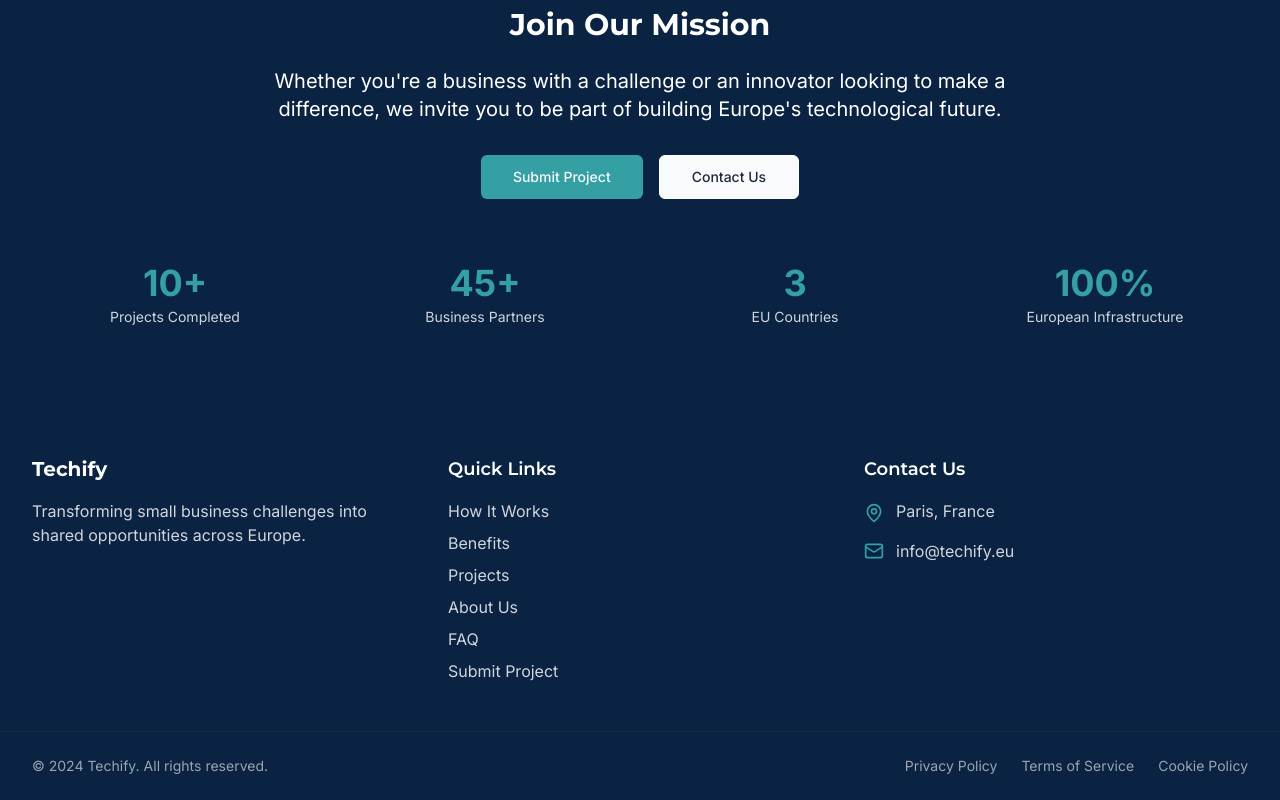
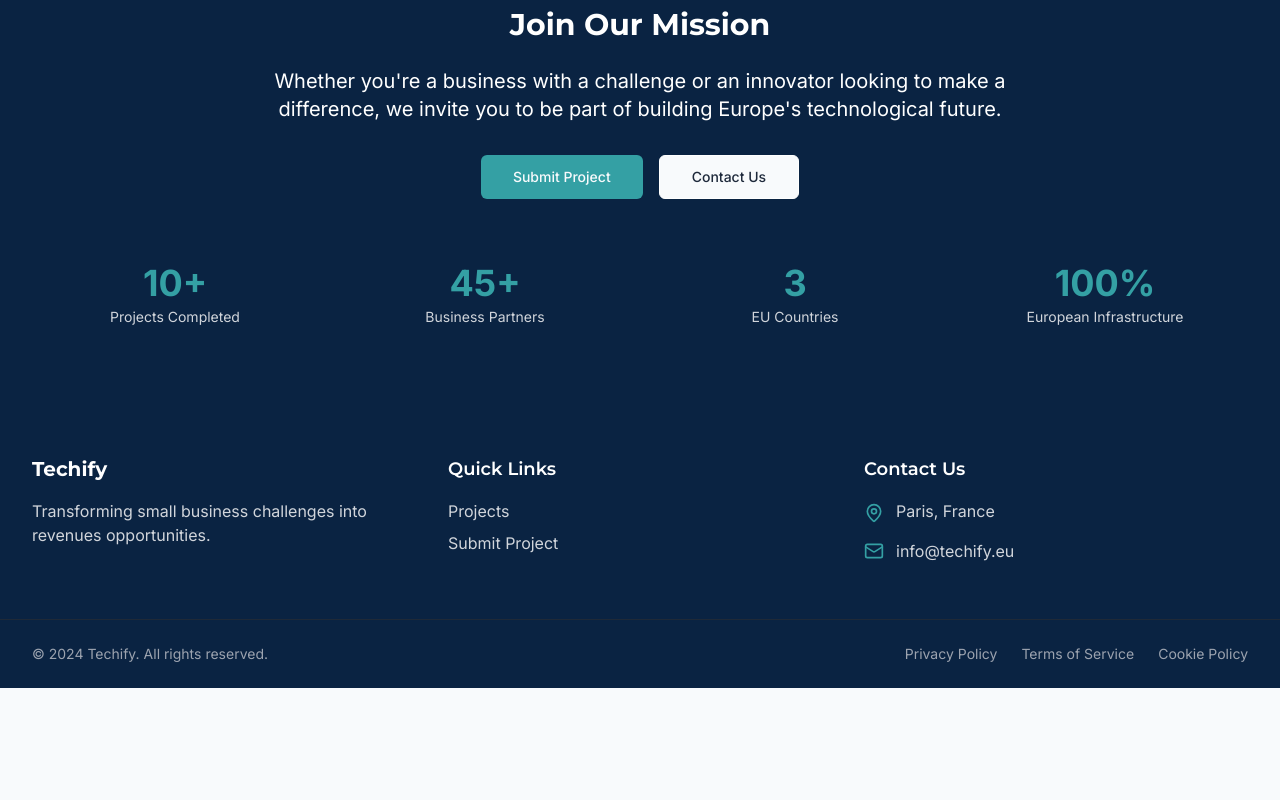
Before and after one commit to Thibaut-Fatus/euro-venture-forge, a React (Vite) app: page /about in a window 1280 px wide. Shown: the part 1570-2370 px from the top of the page. After the commit the page ends 2258 px from the top, so only its background shows below. Built offline with nearby package versions, Linux system fonts and the light colour scheme.

Commit message:
[feat] finish translation

```diff
--- a/src/components/FooterSection.tsx
+++ b/src/components/FooterSection.tsx
@@ -1,6 +1,6 @@
-
 import { Mail, MapPin, Phone } from "lucide-react";
 import { useLanguage } from "@/context/LanguageContext";
+import { Link } from "react-router-dom";
 
 const FooterSection = () => {
   const { t } = useLanguage();
@@ -11,9 +11,7 @@ const FooterSection = () => {
         <div className="grid grid-cols-1 md:grid-cols-2 lg:grid-cols-3 gap-8 pb-12">
           <div>
             <h3 className="text-xl font-bold mb-4">Techify</h3>
-            <p className="text-gray-300 mb-6">
-              Transforming small business challenges into shared opportunities across Europe.
-            </p>
+            <p className="text-gray-300 mb-6">{t("footerTagline")}</p>
             {/* <div className="flex space-x-4">
               <a href="#" className="text-gray-300 hover:text-white">
                 <span className="sr-only">LinkedIn</span>
@@ -37,24 +35,58 @@ const FooterSection = () => {
           </div>
 
           <div>
-            <h3 className="text-lg font-semibold mb-4">Quick Links</h3>
+            <h3 className="text-lg font-semibold mb-4">
+              {t("footerLinkTitle")}
+            </h3>
             <ul className="space-y-2">
-              <li><a href="#how-it-works" className="text-gray-300 hover:text-white">How It Works</a></li>
-              <li><a href="#benefits" className="text-gray-300 hover:text-white">Benefits</a></li>
-              <li><a href="#projects" className="text-gray-300 hover:text-white">Projects</a></li>
-              <li><a href="#about" className="text-gray-300 hover:text-white">About Us</a></li>
-              <li><a href="#faq" className="text-gray-300 hover:text-white">FAQ</a></li>
-              <li><a href="#submit" className="text-gray-300 hover:text-white">Submit Project</a></li>
+              {/* <li>
+                <a
+                  href="#how-it-works"
+                  className="text-gray-300 hover:text-white"
+                >
+                  How It Works
+                </a>
+              </li>
+              <li>
+                <Link
+                  to="/#benefits"
+                  className="text-gray-300 hover:text-white"
+                >
+                  Benefits
+                </Link>
+              </li> */}
+              <li>
+                <Link to="/projects" className="text-gray-300 hover:text-white">
+                  {t("footerProjects")}
+                </Link>
+              </li>
+              {/* <li>
+                <a href="#about" className="text-gray-300 hover:text-white">
+                  About Us
+                </a>
+              </li>
+              <li>
+                <a href="#faq" className="text-gray-300 hover:text-white">
+                  FAQ
+                </a>
+              </li> */}
+              <li>
+                <Link to="/contact" className="text-gray-300 hover:text-white">
+                  {t("footerSubmit")}
+                </Link>
+              </li>
             </ul>
           </div>
 
           <div>
-            <h3 className="text-lg font-semibold mb-4">Contact Us</h3>
+            <h3 className="text-lg font-semibold mb-4">
+              {t("footerContactUs")}
+            </h3>
             <ul className="space-y-4">
               <li className="flex items-start">
                 <MapPin className="h-5 w-5 text-studio-teal mr-3 mt-1" />
                 <span className="text-gray-300">
-                  {t('contactOfficeAddress')}
+                  {t("contactOfficeAddress")}
                 </span>
               </li>
               {/* <li className="flex items-center">
@@ -67,7 +99,6 @@ const FooterSection = () => {
               </li>
             </ul>
           </div>
-
         </div>
       </div>
 
@@ -77,9 +108,15 @@ const FooterSection = () => {
             &copy; 2024 Techify. All rights reserved.
           </p>
           <div className="mt-4 md:mt-0 flex space-x-6">
-            <a href="#" className="text-gray-400 hover:text-gray-300 text-sm">Privacy Policy</a>
-            <a href="#" className="text-gray-400 hover:text-gray-300 text-sm">Terms of Service</a>
-            <a href="#" className="text-gray-400 hover:text-gray-300 text-sm">Cookie Policy</a>
+            <a href="#" className="text-gray-400 hover:text-gray-300 text-sm">
+              Privacy Policy
+            </a>
+            <a href="#" className="text-gray-400 hover:text-gray-300 text-sm">
+              Terms of Service
+            </a>
+            <a href="#" className="text-gray-400 hover:text-gray-300 text-sm">
+              Cookie Policy
+            </a>
           </div>
         </div>
       </div>
--- a/src/components/Navbar.tsx
+++ b/src/components/Navbar.tsx
@@ -17,7 +17,7 @@ const Navbar = () => {
             <Link to="/">
               <span className="sr-only">Techify</span>
               <h1 className="text-2xl font-bold text-studio-navy">
-                Tec<span className="text-studio-teal">h</span>ify
+                Tec<span className="text-studio-blue">h</span>ify
               </h1>
             </Link>
           </div>
--- a/src/translations/index.ts
+++ b/src/translations/index.ts
@@ -144,6 +144,13 @@ export interface Translations {
   submissionFeedbackMessage: string;
   submissionPolicy: string;
   submissionPrivacy: string;
+
+  // Footer
+  footerTagline: string;
+  footerLinkTitle: string;
+  footerProjects: string;
+  footerSubmit: string;
+  footerContactUs: string;
 }
 
 const en: Translations = {
@@ -331,6 +338,14 @@ const en: Translations = {
     "By submitting, you agree to our Terms of Service and Privacy Policy.",
   submissionPrivacy:
     "Your information is kept confidential and only used to evaluate your project.",
+
+  // Footer
+  footerTagline:
+    "Transforming small business challenges into revenues opportunities.",
+  footerLinkTitle: "Quick Links",
+  footerProjects: "Projects",
+  footerSubmit: "Submit Project",
+  footerContactUs: "Contact Us",
 };
 
 const fr: Translations = {
@@ -519,6 +534,14 @@ const fr: Translations = {
     "En soumettant, vous acceptez nos Conditions Générales de Service et notre Politique de Confidentialité.",
   submissionPrivacy:
     "Vos informations restent confidentielles et ne sont utilisées que pour évaluer votre projet.",
+
+  // Footer
+  footerTagline:
+    "Transformer les défis des petites entreprises en opportunités de revenus.",
+  footerLinkTitle: "Liens rapides",
+  footerProjects: "Projets",
+  footerSubmit: "Soumettre un projet",
+  footerContactUs: "Contactez-nous",
 };
 
 const de: Translations = {
@@ -706,6 +729,14 @@ const de: Translations = {
     "Mit dem Einreichen stimmen Sie unseren Nutzungsbedingungen und Datenschutzrichtlinien zu.",
   submissionPrivacy:
     "Ihre Informationen werden vertraulich behandelt und nur zur Bewertung Ihres Projekts verwendet.",
+
+  // Footer
+  footerTagline:
+    "Kleine Unternehmensherausforderungen in Umsatzchancen verwandeln.",
+  footerLinkTitle: "Schnelllinks",
+  footerProjects: "Projekte",
+  footerSubmit: "Projekt einreichen",
+  footerContactUs: "Kontaktieren Sie uns",
 };
 
 export const languages = [
```
